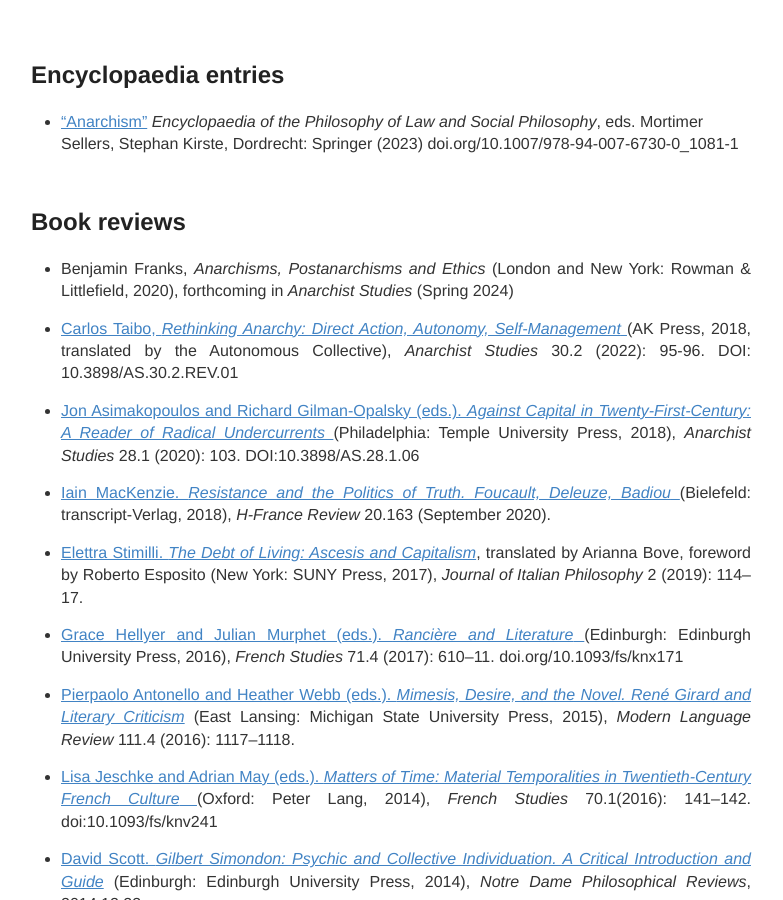
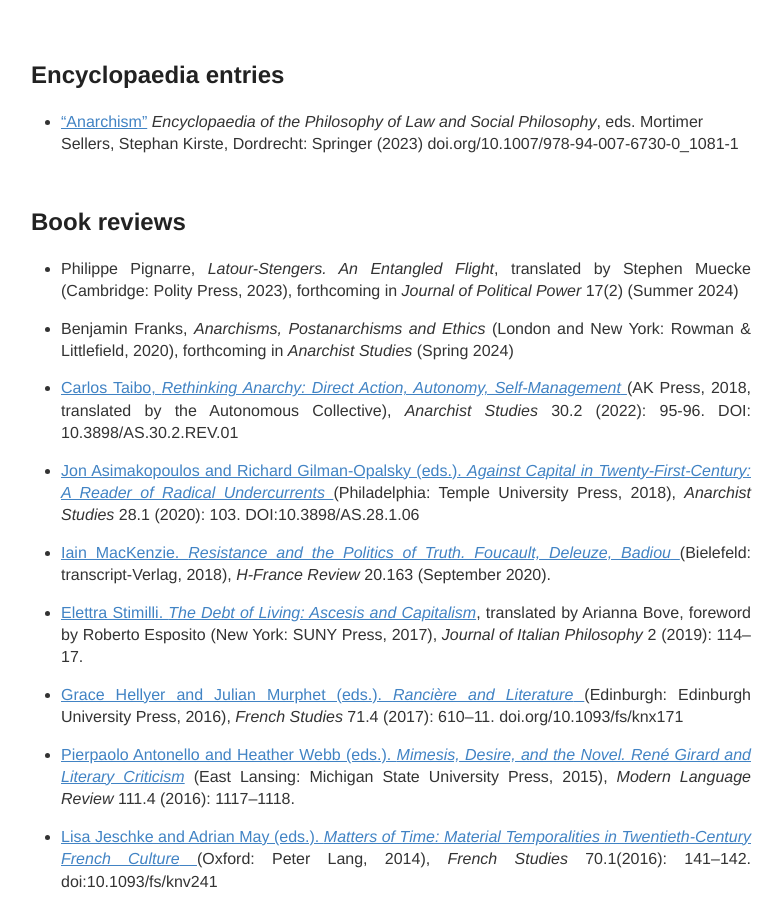
Before and after one commit to IJanicka/IJanicka.github.io, a Jekyll site: the page built from publications.md, in a window 1280 px wide and 900 px high, scrolled down 5377 px. Shown: the whole window, without its empty margins (249-1032 px from the left). Built offline with Jekyll 4.4.1, drawn with Linux system fonts in a browser that asks for light colours.

Commit message:
Update publications.md

```diff
--- a/publications.md
+++ b/publications.md
@@ -91,6 +91,8 @@
 
  <h2>Book reviews</h2>
 
+* Philippe Pignarre, *Latour-Stengers. An Entangled Flight*, translated by Stephen Muecke (Cambridge: Polity Press, 2023), forthcoming in *Journal of Political Power* 17(2) (Summer 2024)<br>
+
 * Benjamin Franks, *Anarchisms, Postanarchisms and Ethics* (London and New York: Rowman & Littlefield, 2020), forthcoming in *Anarchist Studies* (Spring 2024)<br>
 
 * <a href="../articles/Review by Iwona Janicka_Carlos Taibo_Rethining Anarchy_Anarchist Studies 30_2_2022.pdf" target="_blank">Carlos Taibo, *Rethinking Anarchy: Direct Action, Autonomy, Self-Management* </a>(AK Press, 2018, translated by the Autonomous Collective), *Anarchist Studies* 30.2 (2022): 95-96. DOI: 10.3898/AS.30.2.REV.01<br>
```
